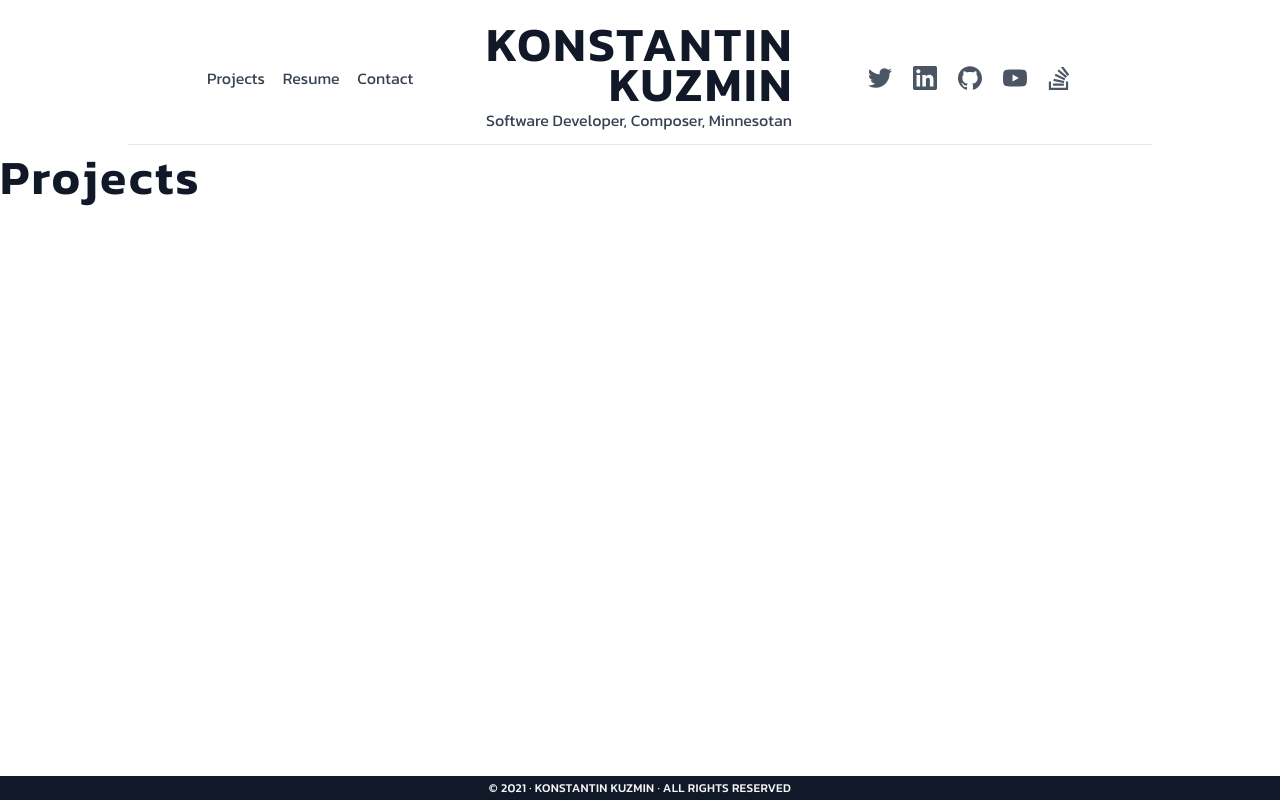
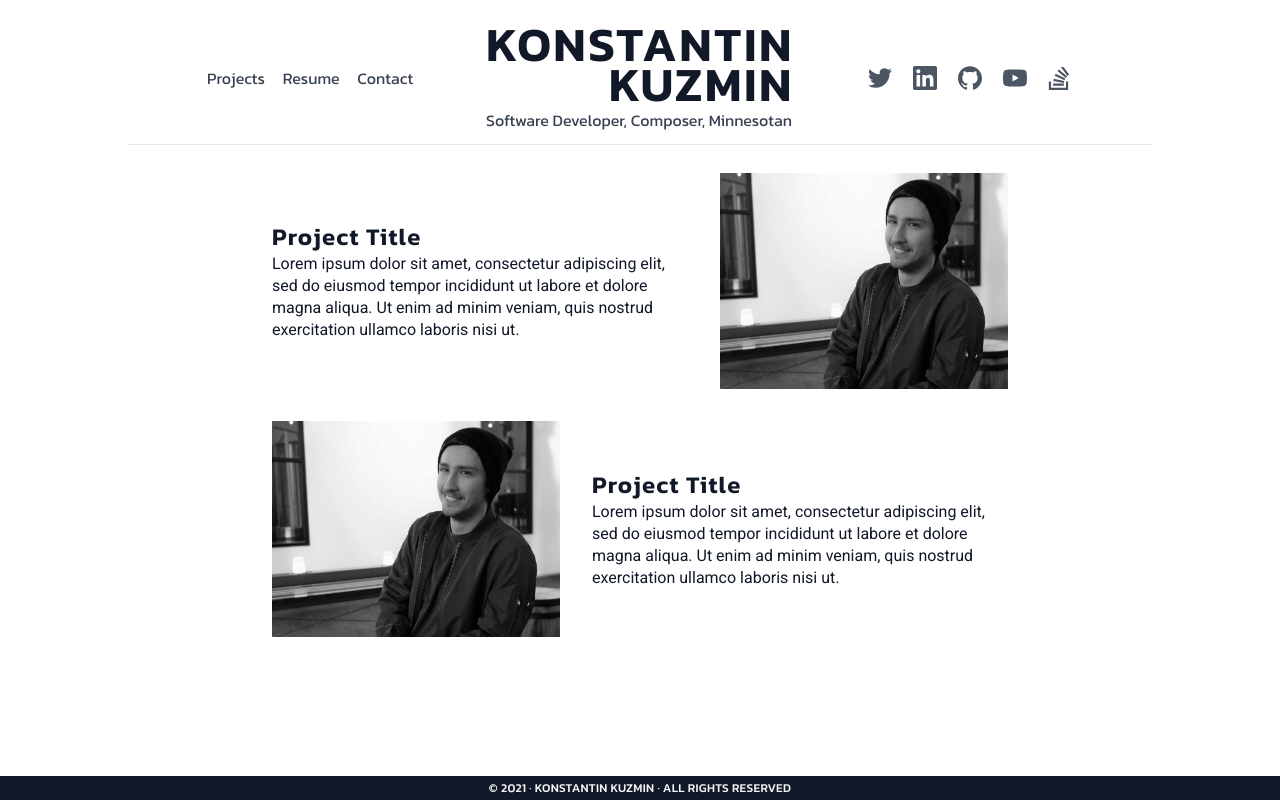
Before and after one commit to Kuzmink13/konstantin-kuzmin-dot-com-old, a React (Create React App) app: page /projects in a window 1280 px wide. Built offline with nearby package versions, Linux system fonts and the light colour scheme.

Commit message:
Styled projects page

```diff
--- a/src/components/Projects.jsx
+++ b/src/components/Projects.jsx
@@ -4,6 +4,36 @@
 
 import React from 'react';
 
+function Project({ flip = false }) {
+  return (
+    <div
+      className={`flex flex-col ${
+        flip ? 'md:flex-row-reverse' : 'md:flex-row'
+      } justify-between pb-8 md:pb-0`}
+    >
+      <div className="flex flex-col justify-center w-80 mx-auto md:w-full p-2 md:p-4">
+        <h3>Project Title</h3>
+        <p className="leading-snug">
+          Lorem ipsum dolor sit amet, consectetur adipiscing elit, sed do
+          eiusmod tempor incididunt ut labore et dolore magna aliqua. Ut enim ad
+          minim veniam, quis nostrud exercitation ullamco laboris nisi ut.
+        </p>
+      </div>
+      <img
+        className="w-80 p-2 md:p-4 mx-auto"
+        alt="Konstantin Smiling"
+        src="./pryes_grayscale.jpg"
+      ></img>
+    </div>
+  );
+}
+
 export default function Projects() {
-  return <h1>Projects</h1>;
+  return (
+    <div className="w-full max-w-screen-md mx-auto">
+      {/* <h2 className="px-2 md:px-4 mx-auto w-80 md:w-full">Projects</h2> */}
+      <Project />
+      <Project flip={true} />
+    </div>
+  );
 }
--- a/src/index.css
+++ b/src/index.css
@@ -8,6 +8,9 @@
 @layer base {
   h1 {
     @apply font-kanit text-3xl sm:text-5xl font-semibold leading-6 sm:leading-10 text-gray-900 tracking-wider;
+  }
+  h2 {
+    @apply font-kanit text-2xl sm:text-3xl font-semibold text-gray-900 tracking-wider;
   }
   h3 {
     @apply font-kanit text-2xl font-semibold text-gray-900 tracking-wider;
```
